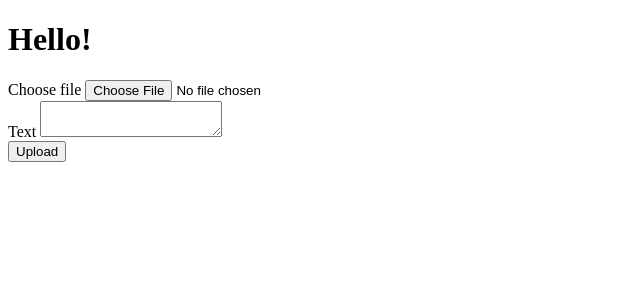
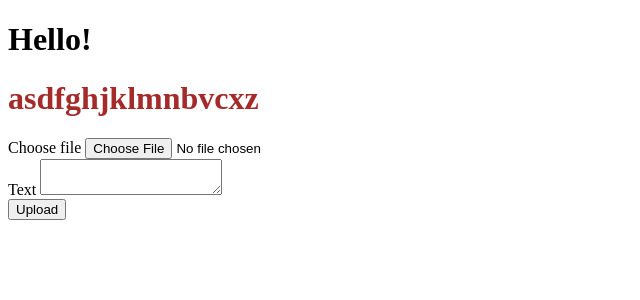
Before and after one commit to minow3/memories, a Django app: template share/templates/upload_image.html in a window 1280 px wide. Shown: the top 300 px of the page, without its empty margins (0-640 px from the left). Run offline with Django 3.2, Linux system fonts and the light colour scheme; the template is opened without the code that fills it, so the values that code supplies are empty, except form fields; tables that the repository leaves empty hold one stand-in row (values such as "Sample post"); form fields are guessed from the names that the template uses.

Commit message:
Files: included css and js files in theyr own directories

```diff
--- a/share/templates/base.html
+++ b/share/templates/base.html
@@ -1,3 +1,5 @@
+{% load static %}
+
 <!DOCTYPE html>
 <html lang="en">
 
@@ -5,6 +7,7 @@
     <meta charset="UTF-8">
     <meta http-equiv="X-UA-Compatible" content="IE=edge">
     <meta name="viewport" content="width=device-width, initial-scale=1.0">
+    <link rel="stylesheet" type="text/css" href="{% static 'css/style.css' %}"/>
     <title>memories</title>
 </head>
 
--- a/share/templates/upload_image.html
+++ b/share/templates/upload_image.html
@@ -1,6 +1,7 @@
 {% extends 'base.html' %}
 
 {% block content %}
+<div><h1 id="dumdum">asdfghjklmnbvcxz</h1></div>
 <div class='ulpoad-image'>
     <form method="post" enctype='multipart/form-data'>
         {% csrf_token %}
@@ -21,11 +22,4 @@
 {% endblock content %}
 
 {% block script %}
-
-<script>
-    let image = document.getElementByID('id_image')
-    image.addEventListener('change', showfilename)
-    function showfilename(){
-        document.getElementByID('imagelabel').innerText = image.files[0].name
-    }
 {% endblock script %}
--- /dev/null
+++ b/static/CSS/style.css
@@ -0,0 +1,7 @@
+.upload-image {
+    background-color: blue;
+    color:blueviolet;
+}
+#dumdum {
+    color:brown;
+}
--- /dev/null
+++ b/static/script/script.js
@@ -0,0 +1,5 @@
+let image = document.getElementByID('id_image')
+image.addEventListener('change', showfilename)
+function showfilename(){
+    document.getElementByID('imagelabel').innerText = image.files[0].name
+}
```
